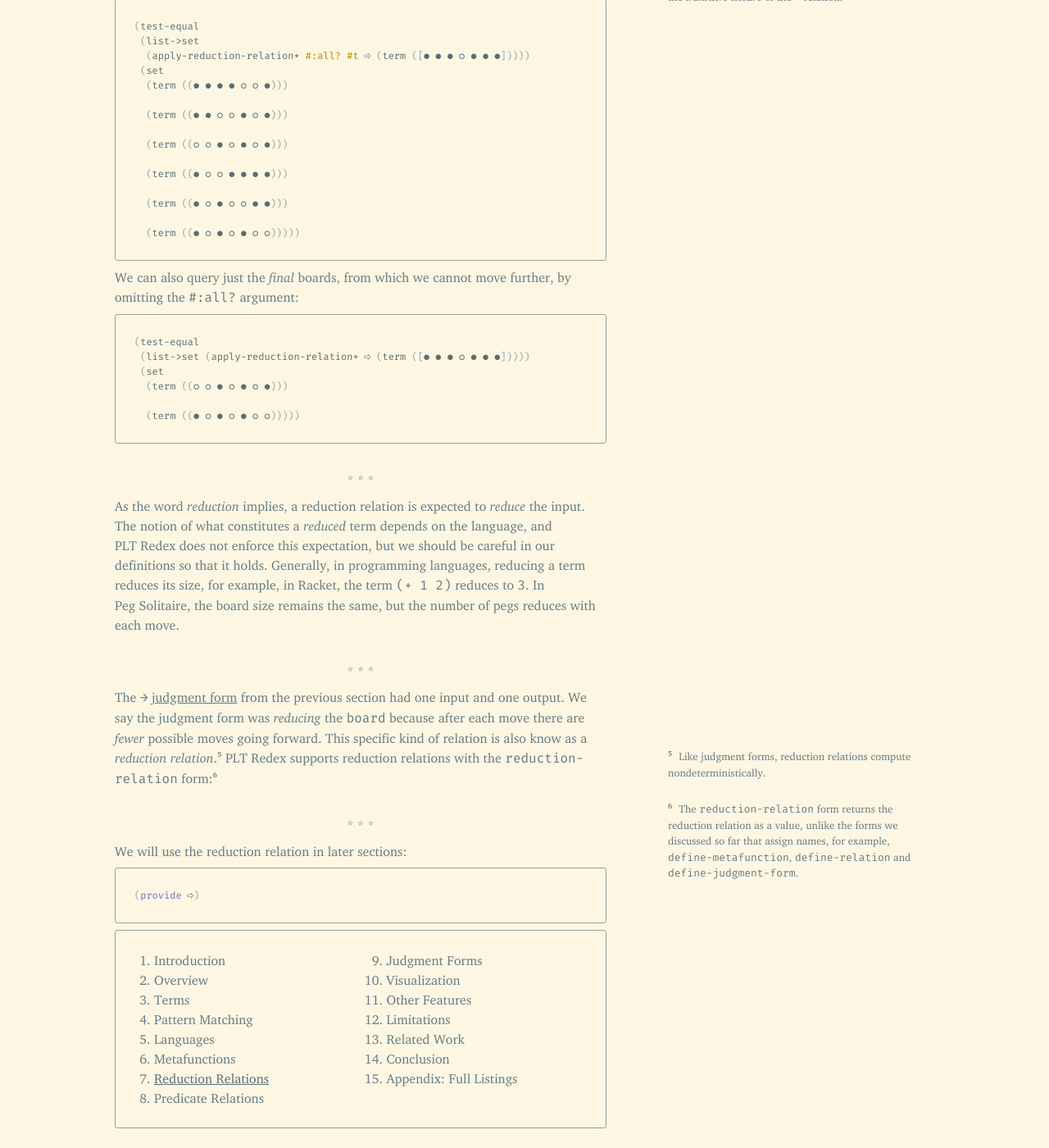
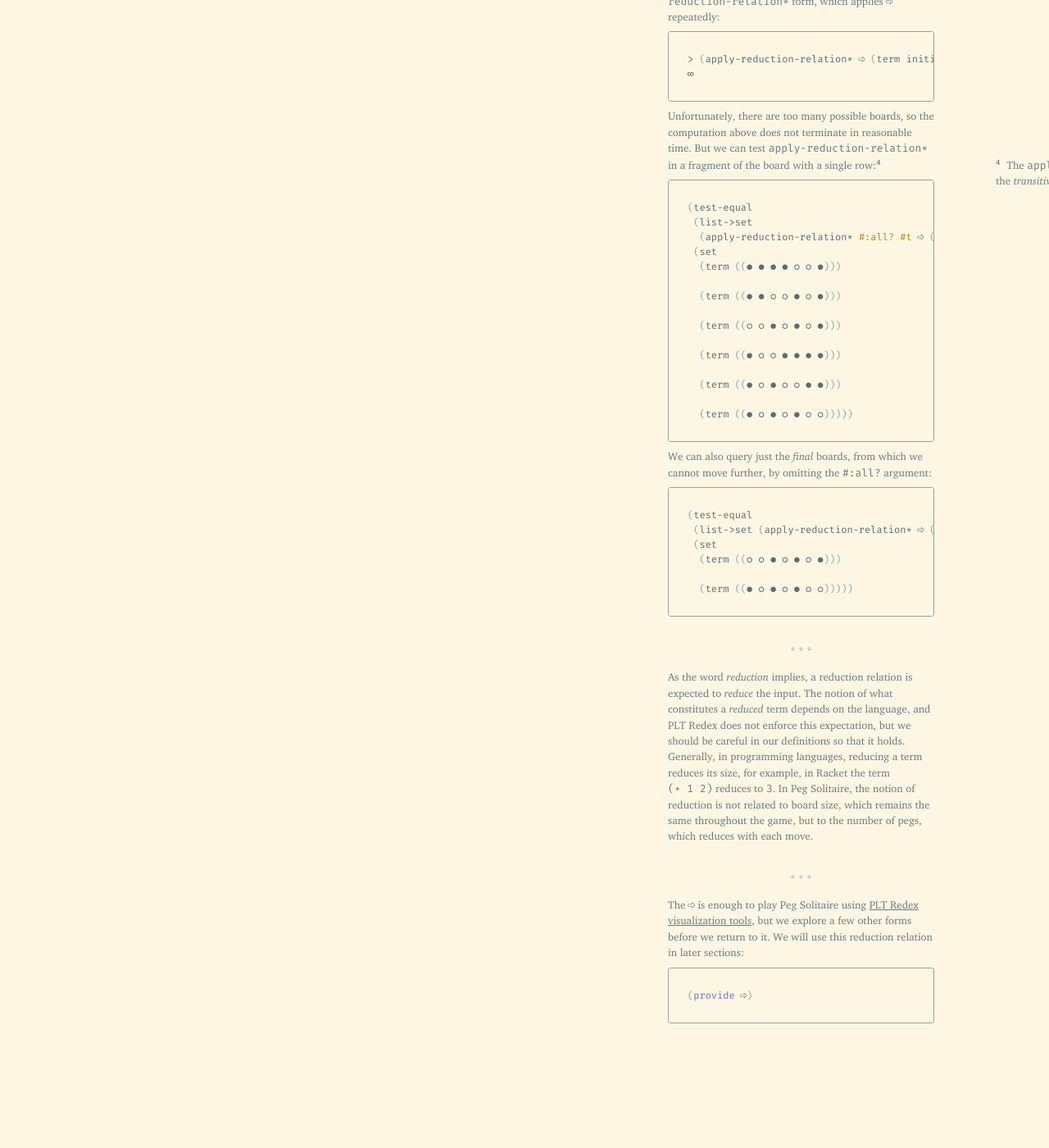
Before and after one commit to leafac/leafac.com, a Jekyll site: the page built from prose/playing-the-game-with-plt-redex/reduction-relations.md, in a window 1280 px wide and 1400 px high, scrolled down 6183 px. Shown: the whole window at 82% size. Built offline with Jekyll 4.4.1, drawn with Linux system fonts in a browser that asks for light colours; after the commit the page ends 7463 px from its top, so only the background shows below that; some of the changed text lies outside the part shown.

Commit message:
Working version of Reduction Relations

````diff
--- a/prose/playing-the-game-with-plt-redex/reduction-relations.md
+++ b/prose/playing-the-game-with-plt-redex/reduction-relations.md
@@ -305,15 +307,11 @@ We can also query just the *final* boards, from which we cannot move further, by
 
 * * *
 
-As the word *reduction* implies, a reduction relation is expected to *reduce* the input. The notion of what constitutes a *reduced* term depends on the language, and PLT Redex does not enforce this expectation, but we should be careful in our definitions so that it holds. Generally, in programming languages, reducing a term reduces its size, for example, in Racket, the term `(+ 1 2)` reduces to `3`. In Peg Solitaire, the board size remains the same, but the number of pegs reduces with each move.
+As the word *reduction* implies, a reduction relation is expected to *reduce* the input. The notion of what constitutes a *reduced* term depends on the language, and PLT Redex does not enforce this expectation, but we should be careful in our definitions so that it holds. Generally, in programming languages, reducing a term reduces its size, for example, in Racket the term `(+ 1 2)` reduces to `3`. In Peg Solitaire, the notion of reduction is not related to board size, which remains the same throughout the game, but to the number of pegs, which reduces with each move.
 
 * * *
 
-The `→` [judgment form](judgment forms) from the previous section had one input and one output. We say the judgment form was *reducing* the `board` because after each move there are *fewer* possible moves going forward. This specific kind of relation is also know as a *reduction relation*.<label class="margin-note"><input type="checkbox"><span markdown="1">Like judgment forms, reduction relations compute nondeterministically.</span></label> PLT Redex supports reduction relations with the `reduction-relation` form:<label class="margin-note"><input type="checkbox"><span markdown="1">The `reduction-relation` form returns the reduction relation as a value, unlike the forms we discussed so far that assign names, for example, `define-metafunction`, `define-relation` and `define-judgment-form`.</span></label>
-
-* * *
-
-We will use the reduction relation in later sections:
+The `⇨` is enough to play Peg Solitaire using [PLT Redex visualization tools](visualization), but we explore a few other forms before we return to it. We will use this reduction relation in later sections:
 
 ```racket
 (provide ⇨)
````
Also changed, not shown: other parts of prose/playing-the-game-with-plt-redex/reduction-relations.md (+2 -0 lines).
